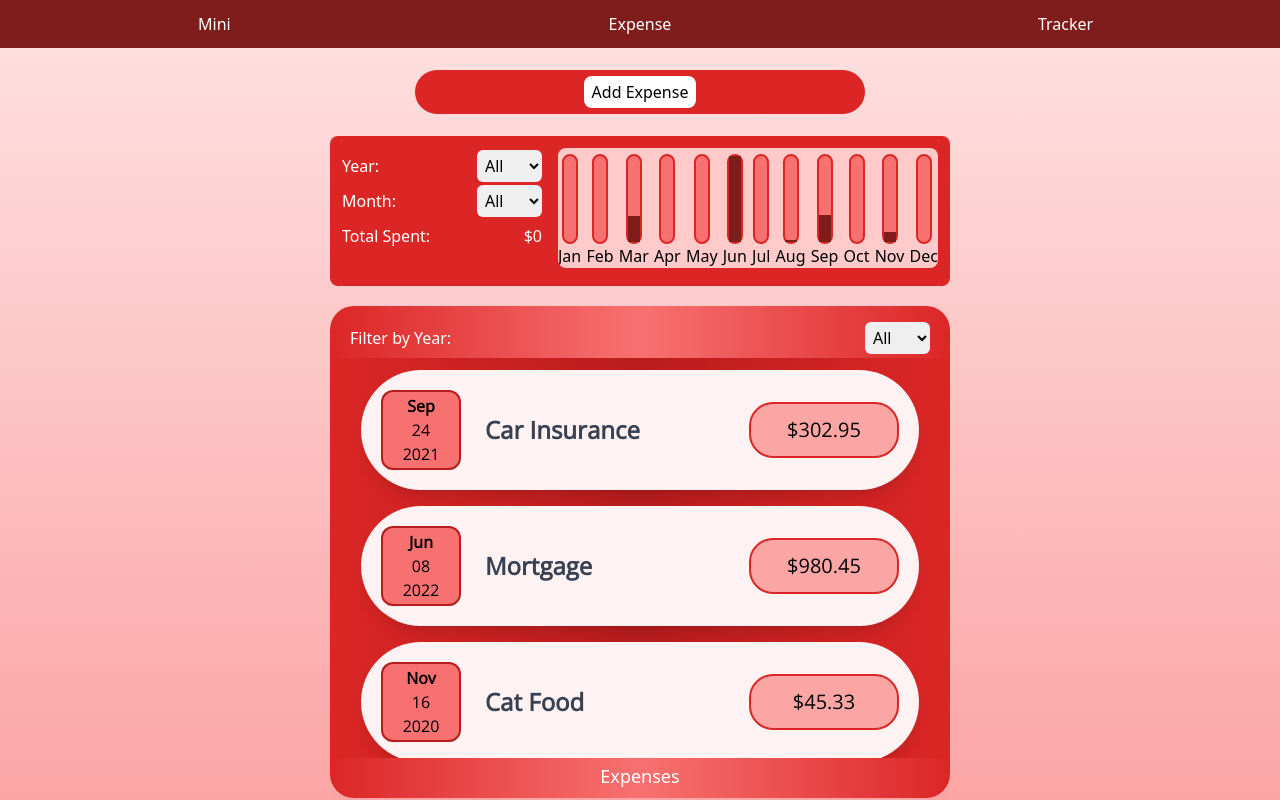
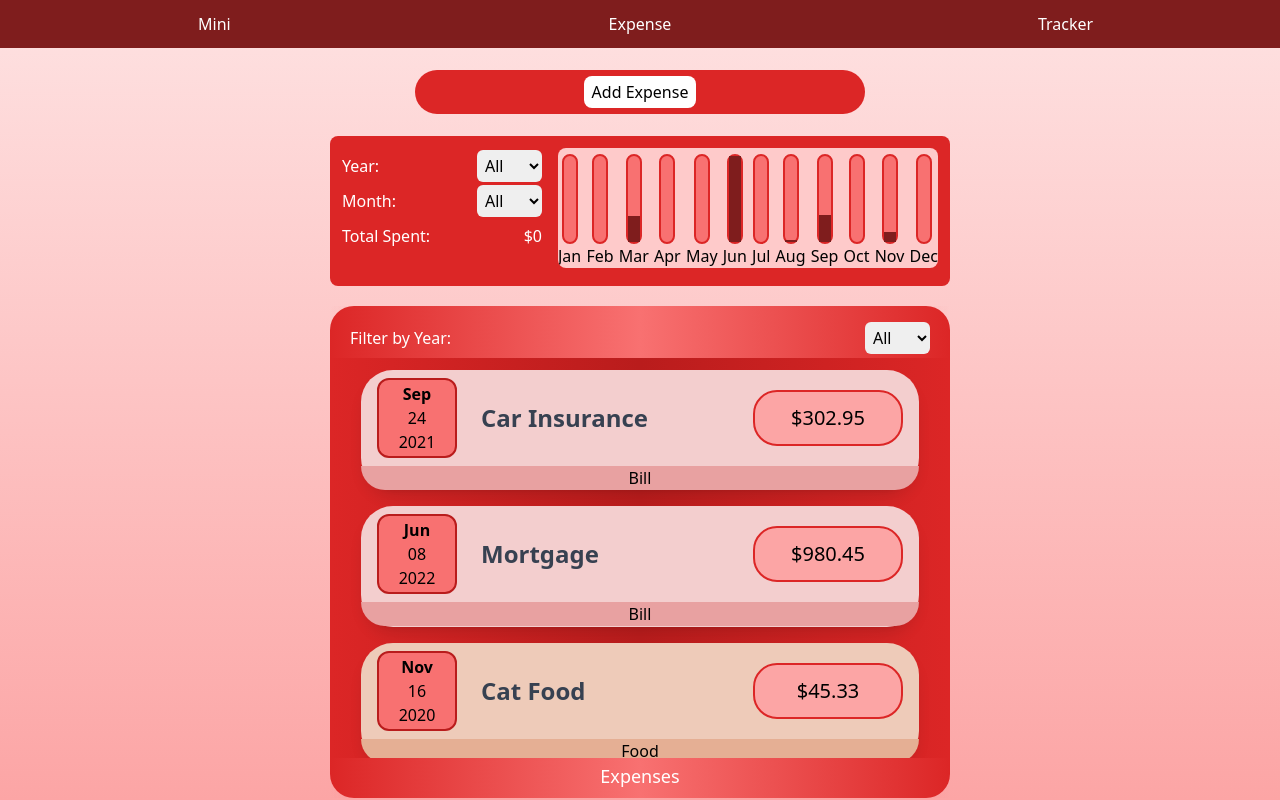
Before and after one commit to 90sPixelDev/react-expanse-tracker, a React (Create React App) app: page / in a window 1280 px wide. Built offline with nearby package versions, Linux system fonts and the light colour scheme.

Commit message:
Added a category to each expense type that is color cordinated

```diff
--- a/src/App.js
+++ b/src/App.js
@@ -14,36 +14,42 @@ const App = () => {
 			title: 'Car Insurance',
 			date: new Date(2021, 8, 24),
 			amt: 302.95,
+			cat: 'Bill',
 		},
 		{
 			id: `exp-${Math.random() * 3}`,
 			title: 'Mortgage',
 			date: new Date(2022, 5, 8),
 			amt: 980.45,
+			cat: 'Bill',
 		},
 		{
 			id: `exp-${Math.random() * 3}`,
 			title: 'Cat Food',
 			date: new Date(2020, 10, 16),
 			amt: 45.33,
+			cat: 'Food',
 		},
 		{
 			id: `exp-${Math.random() * 3}`,
 			title: 'Book',
 			date: new Date(2022, 10, 20),
 			amt: 70.53,
+			cat: 'Fun',
 		},
 		{
 			id: `exp-${Math.random() * 3}`,
 			title: 'Cat Litter',
 			date: new Date(2020, 7, 4),
 			amt: 21.74,
+			cat: 'Other',
 		},
 		{
 			id: `exp-${Math.random() * 3}`,
 			title: 'Walmart',
 			date: new Date(2021, 2, 15),
 			amt: 289.56,
+			cat: 'Fun',
 		},
 	];
 
--- a/src/components/Expenses/ExpenseItem.js
+++ b/src/components/Expenses/ExpenseItem.js
@@ -7,18 +7,65 @@ const ExpenseItem = (props) => {
 
 	const classes = {
 		expenseParent:
-			'w-[90%] group bg-red-50 sm:hover:bg-red-100 sm:hover:scale-105 sm:hover:shadow-red-900 shadow-lg transition-all ease-in-out p-5 rounded-full font-OpenSans',
-		spacing: 'flex items-center justify-between',
+			'w-[90%] group bg-red-50 sm:hover:scale-105 shadow-lg transition-all ease-in-out pb-[.025em] rounded-[2em]',
+		spacing: 'flex items-center justify-between mx-4 my-2',
 		flexLayout: 'inline-flex w-100',
 		expenseTitle:
 			'text-gray-700 group-hover:text-black font-bold text-[4vw] xsm:text-xl sm:text-2xl my-auto p-3',
 		expenseAmt:
 			'bg-red-300 w-[150px] text-center p-3 rounded-3xl border-2 border-red-600',
 		expenseAmtText: 'text-[4vw] xsm:text-xl',
+		category: 'text-center w-[100%] rounded-b-full',
 	};
 
+	// Styling the category type
+	let cateoryStyle = { backgroundColor: 'rgb(255, 255, 255)' };
+	let bg = { backgroundColor: 'rgb(230, 230, 230)' };
+	switch (props.category) {
+		case 'Other':
+			cateoryStyle = {
+				backgroundColor: '#cff3ce',
+			};
+			bg = {
+				backgroundColor: '#9be698',
+			};
+			break;
+		case 'Bill':
+			cateoryStyle = {
+				backgroundColor: '#f3cece',
+			};
+			bg = {
+				backgroundColor: '#e8a1a1',
+			};
+			break;
+		case 'Food':
+			cateoryStyle = {
+				backgroundColor: '#eecbb9',
+			};
+			bg = {
+				backgroundColor: '#e5af94',
+			};
+			break;
+		case 'Fun':
+			cateoryStyle = {
+				backgroundColor: '#cedaf3',
+			};
+			bg = {
+				backgroundColor: '#a1b7e8',
+			};
+			break;
+		case 'Loan':
+			cateoryStyle = {
+				backgroundColor: '#d5cef3',
+			};
+			bg = {
+				backgroundColor: '#b1a5e9',
+			};
+			break;
+	}
+
 	return (
-		<li className={classes.expenseParent}>
+		<li className={classes.expenseParent} style={cateoryStyle}>
 			<div className={classes.spacing}>
 				<div className={classes.flexLayout}>
 					<ExpenseDate date={props.date} />
@@ -30,6 +77,9 @@ const ExpenseItem = (props) => {
 					</p>
 				</div>
 			</div>
+			<p className={classes.category} style={bg}>
+				{props.category}
+			</p>
 		</li>
 	);
 };
@@ -38,6 +88,7 @@ ExpenseItem.propTypes = {
 	title: PropTypes.string,
 	date: PropTypes.instanceOf(Date),
 	amount: PropTypes.number,
+	category: PropTypes.string,
 };
 
 export default ExpenseItem;
--- a/src/components/Expenses/ExpensesList.js
+++ b/src/components/Expenses/ExpensesList.js
@@ -25,6 +25,7 @@ const ExpensesList = (props) => {
 				title={expense.title}
 				amount={expense.amt}
 				date={expense.date}
+				category={expense.cat}
 			/>
 		));
 	}
--- a/src/components/NewExpense/ExpenseForm.js
+++ b/src/components/NewExpense/ExpenseForm.js
@@ -19,16 +19,22 @@ const ExpenseForm = (props) => {
 	const [enteredTitle, setEnteredTitle] = useState('');
 	const [enteredAmt, setEnteredAmt] = useState('');
 	const [enteredDate, setEnteredDate] = useState('');
-	const [enteredCat, setEnteredCat] = useState('');
+	const [enteredCat, setEnteredCat] = useState('Other');
 
 	const titleChangedHandler = (e) => {
 		setEnteredTitle(e.target.value);
+		console.log(e.target.value);
 	};
 	const amtChangedHandler = (e) => {
 		setEnteredAmt(parseFloat(e.target.value));
+		console.log(e.target.value);
 	};
 	const dateChangedHandler = (e) => {
 		setEnteredDate(e.target.value);
+		console.log(e.target.value);
+	};
+	const catChangedHandler = (e) => {
+		setEnteredCat(e.target.value);
 		console.log(e.target.value);
 	};
 
@@ -47,6 +53,7 @@ const ExpenseForm = (props) => {
 			title: enteredTitle,
 			amt: enteredAmt,
 			date: new Date(enteredDate),
+			cat: enteredCat,
 		};
 
 		props.onNewExpenseData(expenseData);
@@ -100,6 +107,7 @@ const ExpenseForm = (props) => {
 						<select
 							className={classes.input}
 							name='expense-cat'
+							onChange={catChangedHandler}
 						>
 							<option>Other</option>
 							<option>Bill</option>
```
